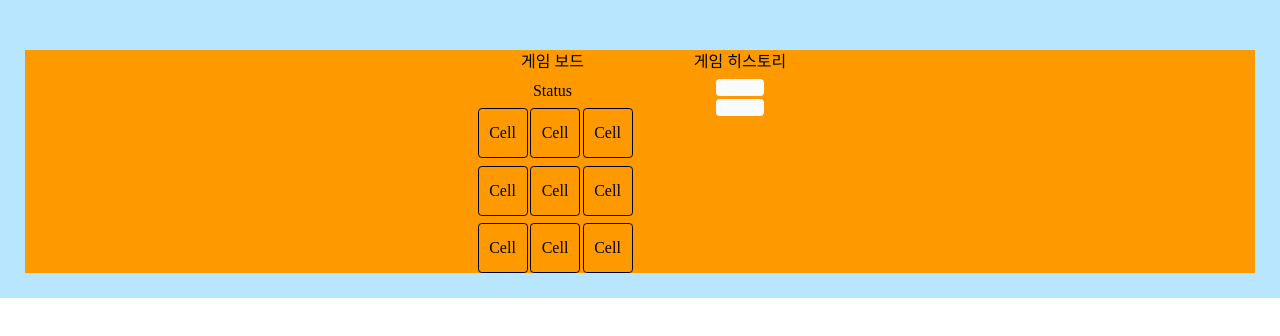
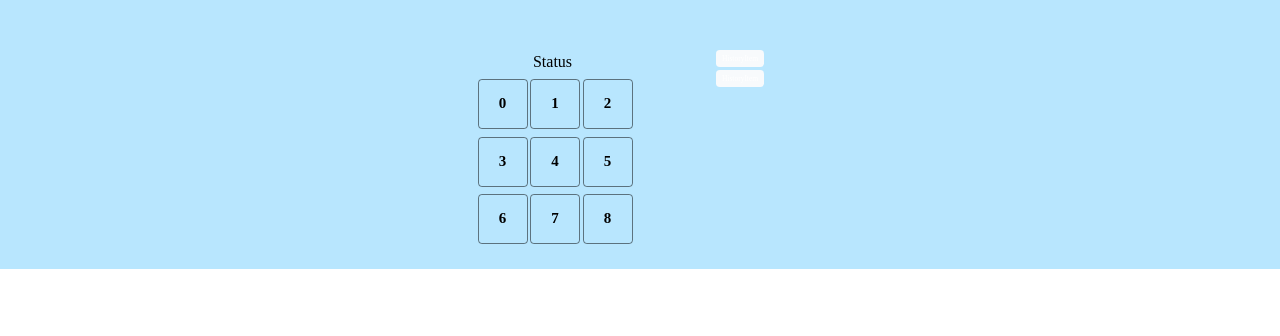
Before and after one commit to wnsrl7250/react-homework, a React (Vite) app: page / in a window 1280 px wide. Shown: the top 336 px of the page. Built offline with nearby package versions, Linux system fonts and the light colour scheme.

Commit message:
틱택토 게임 구현
- Grid 컴포넌트 구현
- 초기 셀 상태 설정 및 플레이어 전환 구현

```diff
--- a/src/pages/tic-tac-toe/components/board.tsx
+++ b/src/pages/tic-tac-toe/components/board.tsx
@@ -4,7 +4,7 @@ import Status from './status';
 function Board() {
   return (
     <section className="flex flex-col space-y-2 items-center w-60">
-      <h3>게임 보드</h3>
+      <h3 className="sr-only">게임 보드</h3>
       <Status />
       <Grid />
     </section>
--- a/src/pages/tic-tac-toe/components/cell.tsx
+++ b/src/pages/tic-tac-toe/components/cell.tsx
@@ -1,7 +1,29 @@
-function Cell() {
+import { tm } from '@/utils/tw-merge';
+
+type CellProps = Omit<React.ComponentProps<'button'>, 'onClick'> & {
+  onPlay: () => void;
+};
+
+function Cell({ children, className = '', onPlay, ...restProps }: CellProps) {
+  const handlePlay = () => {
+    onPlay?.(); // onPlay가 정의되어 있을 때만 호출
+  };
+
   return (
-    <button type="button" className="size-20 border rounded-md">
-      Cell
+    <button
+      type="button"
+      className={tm(
+        'cursor-pointer',
+        'size-20 border rounded-md',
+        'text-2xl font-semibold',
+        'border-black/50',
+        'hover:border-black hover:bg-slate-100/60',
+        className
+      )}
+      onClick={handlePlay}
+      {...restProps}
+    >
+      {children}
     </button>
   );
 }
--- a/src/pages/tic-tac-toe/components/grid.tsx
+++ b/src/pages/tic-tac-toe/components/grid.tsx
@@ -1,17 +1,33 @@
+import { useState } from 'react';
 import Cell from './cell';
+import { type Cells, INITIAL_CELLS, PLAYER } from '../constants';
 
 function Grid() {
+  // 게임 보드 셀
+  const [cells] = useState<Cells>(INITIAL_CELLS);
+
+  // 게임 순서
+  const [order, setOrder] = useState<number>(0);
+
+  // 다음 플레이어
+  const nextPlayer = order % 2 === 0 ? PLAYER.ONE : PLAYER.TWO;
+
+  // 게임 상태 업데이트
+  const handlePlay = (index: number) => {
+    const nextOrder = order + 1;
+    setOrder(nextOrder);
+    console.log(index, 'click', nextPlayer);
+  };
+
   return (
     <div className="grid grid-rows-3 grid-cols-3 gap-3">
-      <Cell />
-      <Cell />
-      <Cell />
-      <Cell />
-      <Cell />
-      <Cell />
-      <Cell />
-      <Cell />
-      <Cell />
+      {cells.map((cell, index) => {
+        return (
+          <Cell key={index} onPlay={() => handlePlay(index)}>
+            {index}
+          </Cell>
+        );
+      })}
     </div>
   );
 }
--- a/src/pages/tic-tac-toe/components/history.tsx
+++ b/src/pages/tic-tac-toe/components/history.tsx
@@ -3,7 +3,7 @@ import HistoryItem from './history-item';
 function History() {
   return (
     <section className="flex flex-col space-y-2 items-center w-50">
-      <h3>게임 히스토리</h3>
+      <h3 className="sr-only">게임 히스토리</h3>
       <ol className="flex flex-col space-y-1">
         <HistoryItem />
         <HistoryItem />
--- /dev/null
+++ b/src/pages/tic-tac-toe/constants.ts
@@ -0,0 +1,8 @@
+export const INITIAL_CELLS = Array(9).fill(null);
+
+export const enum PLAYER {
+  ONE = '😎',
+  TWO = '🤢',
+}
+
+export type Cells = (PLAYER | null)[];
--- a/src/pages/tic-tac-toe/index.tsx
+++ b/src/pages/tic-tac-toe/index.tsx
@@ -3,7 +3,7 @@ import History from './components/history';
 
 function TicTacToe() {
   return (
-    <article className="flex space-x-20 justify-center mt-10 bg-amber-500">
+    <article className="flex space-x-20 justify-center mt-10">
       <h2 className="sr-only">틱택토</h2>
       <Board />
       <History />
```
